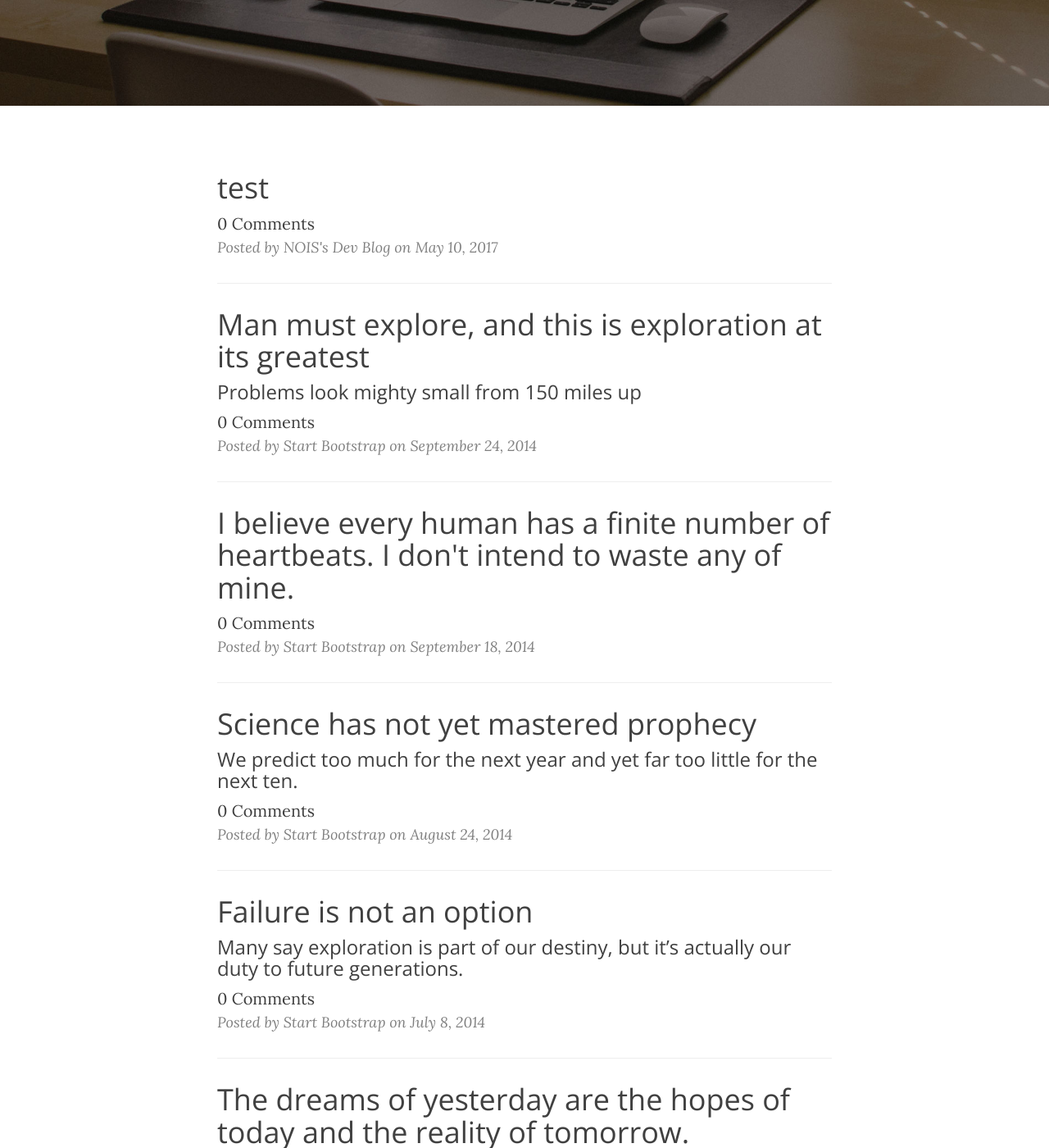
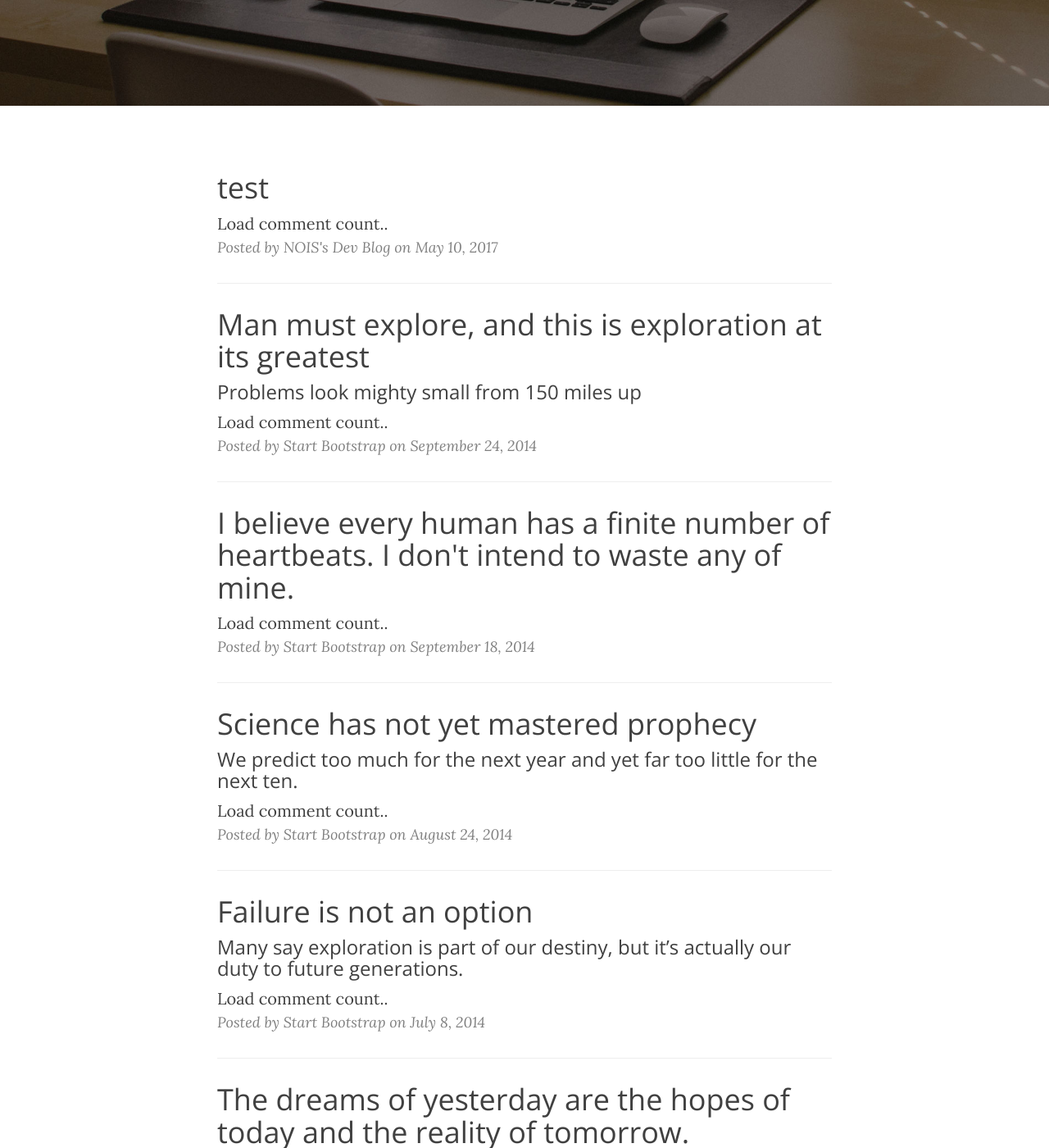
Before and after one commit to nois0720/nois0720.github.com, a Jekyll site: the page built from index.html, in a window 1280 px wide and 1400 px high, scrolled down 319 px. Shown: the whole window at 82% size. Built offline with Jekyll 4.4.1, drawn with Linux system fonts in a browser that asks for light colours; nearby versions of some CDN libraries; the list of posts is cut into pages by our own code; comment, search, counter and statistics services are not loaded; some of the changed text lies outside the part shown.

Commit message:
modify index.html

```diff
--- a/index.html
+++ b/index.html
@@ -15,7 +15,7 @@ comments: true
         </h3>
         {% endif %}
 	</a>
-	<a href="{{ site.baseurl }}{{ post.url }}#disqus_thread">0 Comments</a>
+	<a href="{{ site.baseurl }}{{ post.url }}#disqus_thread">Load comment count..</a>
     <p class="post-meta">Posted by {% if post.author %}{{ post.author }}{% else %}{{ site.title }}{% endif %} on {{ post.date | date: "%B %-d, %Y" }}</p>
 </div>
 <hr>
```
